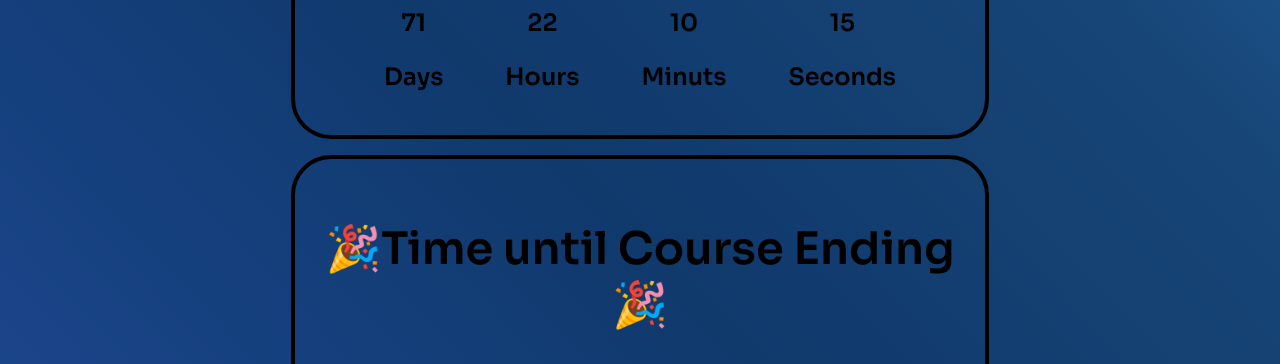
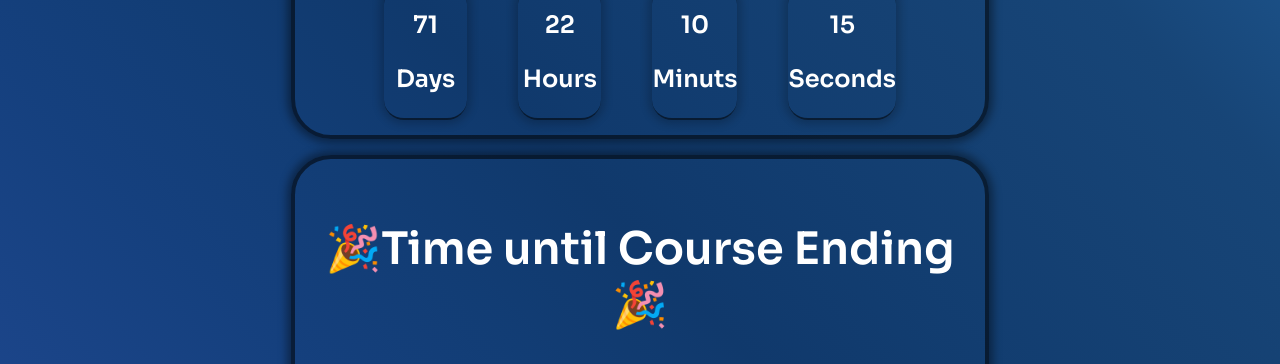
Before and after one commit to reefgb96/JS-CountDown, a plain HTML site: page index.html in a window 1280 px wide. Shown: the part 801-1165 px from the top of the page. Drawn offline with Linux system fonts and the light colour scheme.

Commit message:
fix-style🚀

```diff
--- a/index.html
+++ b/index.html
@@ -7,57 +7,14 @@
     <title>Course CountDown</title>
     <link rel="stylesheet" href="style/style.css" />
     <link
-    rel="shortcut icon"
+      rel="shortcut icon"
       href="https://cdn-icons-png.flaticon.com/512/3135/3135810.png"
       type="image/x-icon"
     />
   </head>
   <body>
-
-
-      <h1>Course CountDown</h1>
-      <div class="conatainer"></div>
-
-      <!-- <div class="wrapper">
-        <div class="title">
-            <h2>Time until React.JS</h2>
-        </div>
-        <div class="logo">
-            <img
-            src="https://upload.wikimedia.org/wikipedia/commons/thumb/4/47/React.svg/800px-React.svg.png"
-            alt="React.JS"
-            />
-            <img
-            src="https://upload.wikimedia.org/wikipedia/commons/thumb/4/47/React.svg/800px-React.svg.png"
-            alt="React.JS"
-          />
-          <img
-            src="https://upload.wikimedia.org/wikipedia/commons/thumb/4/47/React.svg/800px-React.svg.png"
-            alt="React.JS"
-          />
-        </div>
-        <div class="countdown">
-          <div class="container-day">
-              <h3 class="days">Time</h3>
-              <h3>Days</h3>
-            </div>
-            <div class="container-hour">
-                <h3 class="hours">Time</h3>
-                <h3>Hours</h3>
-            </div>
-            <div class="container-minuts">
-                <h3 class="minutes">Time</h3>
-                <h3>Minuts</h3>
-          </div>
-          <div class="container-seconds">
-              <h3 class="seconds">Time</h3>
-              <h3>Seconds</h3>
-            </div>
-        </div>
-    </div> -->
-
-
-
+    <h1>Course CountDown</h1>
+    <div class="conatainer"></div>
 
     <script src="js/models/countdownCard.model.js"></script>
     <script src="js/dataInit.js"></script>
--- a/js/index.js
+++ b/js/index.js
@@ -13,14 +13,6 @@ for (let item of countDownCardsArr) {
       src="${item.logo}"
       alt="React.JS"
       />
-      <img
-      src="${item.logo}"
-      alt="React.JS"
-      />
-      <img
-      src="${item.logo}"
-      alt="logo${item.id}"
-      />
         </div>
         <div class="countdown">
         <div class="container-day">
@@ -31,7 +23,7 @@ for (let item of countDownCardsArr) {
       <h3 class="hours-${item.id}">Time</h3>
       <h3>Hours</h3>
       </div>
-      <div class="container-minuts">
+      <div class="container-minutes">
         <h3 class="minutes-${item.id}">Time</h3>
         <h3>Minuts</h3>
         </div>
--- a/style/style.scss
+++ b/style/style.scss
@@ -2,6 +2,7 @@
 
 * {
   font-family: "Sora", sans-serif;
+  color: #fff;
 }
 
 body {
@@ -33,8 +34,9 @@ body {
   align-items: center;
   justify-content: space-between;
   position: relative;
-  border: 4px solid #000;
+  border: 4px solid rgba(0, 0, 0, 0.55);
   border-radius: 40px;
+  box-shadow: 0px 0px 8px 4px rgba(0, 0, 0, 0.4);
 }
 
 .title > h2 {
@@ -63,6 +65,7 @@ h3 {
 }
 
 h1 {
+  color: rgba(0, 0, 0, 0.897);
   font-size: 4rem;
   text-decoration: underline;
   text-align: center;
@@ -70,6 +73,17 @@ h1 {
 
 h2 {
   font-size: 2.8rem;
+}
+
+.container-day,
+.container-hour,
+.container-minutes,
+.container-seconds {
+   min-width: 6.5vw;
+  border-top: 2.5px solid rgba(0, 0, 0, 0.55);
+  border-bottom: 2.5px solid rgba(0, 0, 0, 0.55);
+  border-radius: 20px;
+  box-shadow: 0px 0px 8px 4px rgba(0, 0, 0, 0.2);
 }
 
 @media screen and(max-width: 800px) {
```
Also changed, not shown: style/style.css, 1 other file.
